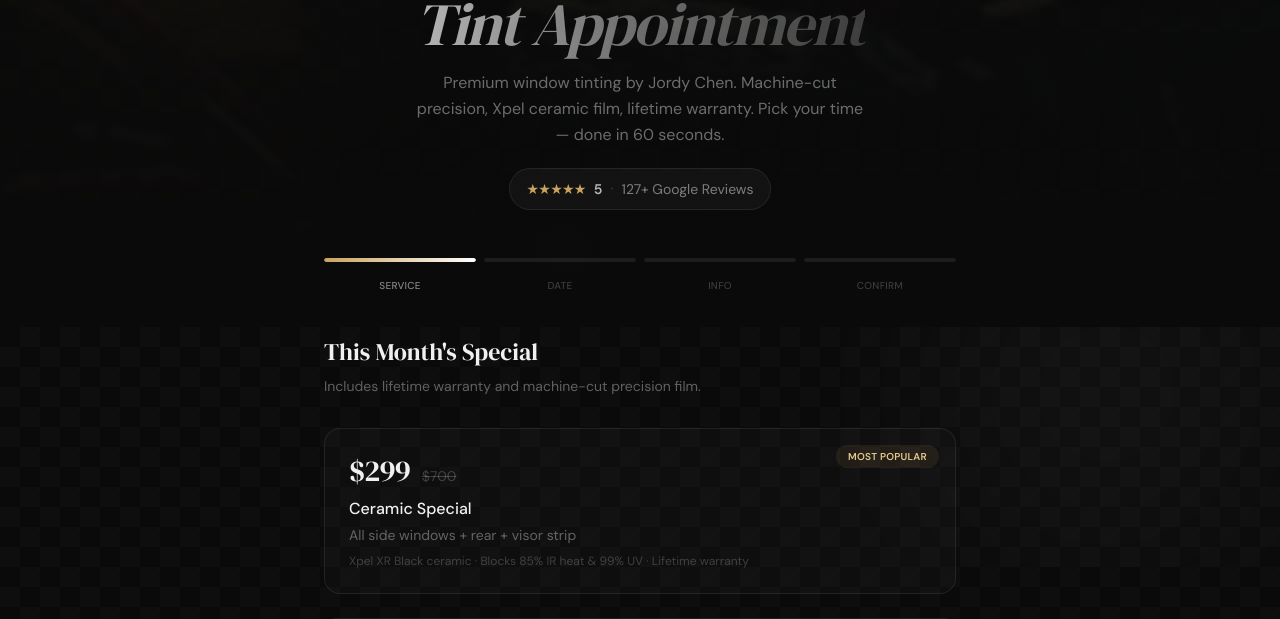
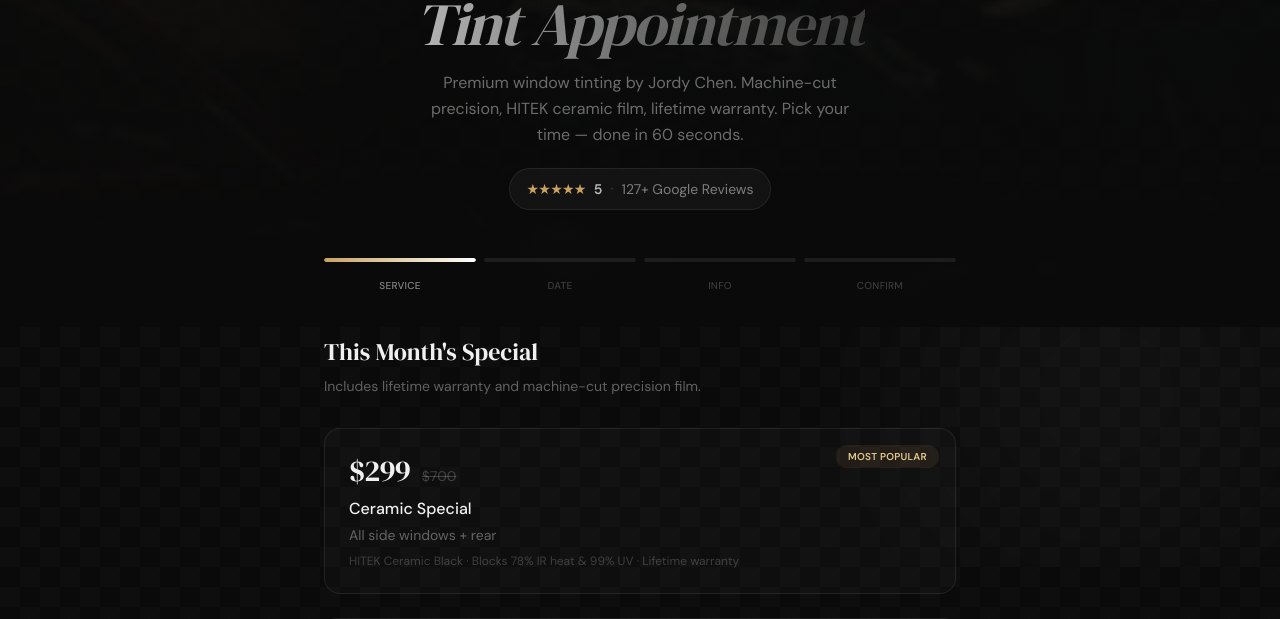
Before and after one commit to rader-jake/purevision-booking, a Next.js app: page / in a window 1280 px wide. Shown: the part 233-852 px from the top of the page. Built offline with nearby package versions, Linux system fonts and the light colour scheme.

Commit message:
changed to Hitek film

```diff
--- a/app/layout.tsx
+++ b/app/layout.tsx
@@ -16,7 +16,7 @@ const display = DM_Serif_Display({
 
 export const metadata: Metadata = {
   title: 'Pure Vision Tints — Book Your Appointment',
-  description: 'Book your ceramic or carbon window tinting appointment at Pure Vision Tints in Hockley, TX. Premium Xpel XR Black ceramic film, machine-cut precision, lifetime warranty.',
+  description: 'Book your ceramic window tinting appointment at Pure Vision Tints in Hockley, TX. Premium HITEK Ceramic Black film, machine-cut precision, lifetime warranty.',
 }
 
 export default function RootLayout({ children }: { children: React.ReactNode }) {
--- a/app/page.tsx
+++ b/app/page.tsx
@@ -66,8 +66,8 @@ export default function BookingPage() {
       name: 'Ceramic Special',
       price: '$299',
       original: '$700',
-      desc: 'All side windows + rear + visor strip',
-      details: 'Xpel XR Black ceramic · Blocks 85% IR heat & 99% UV · Lifetime warranty',
+      desc: 'All side windows + rear',
+      details: 'HITEK Ceramic Black · Blocks 78% IR heat & 99% UV · Lifetime warranty',
       tag: 'Most Popular',
     },
   ]
@@ -225,7 +225,7 @@ export default function BookingPage() {
             <span className="bg-gradient-to-r from-white/70 via-white/40 to-white/20 bg-clip-text text-transparent italic">Tint Appointment</span>
           </h1>
           <p className="text-white/40 text-base max-w-md mx-auto leading-relaxed">
-            Premium window tinting by Jordy Chen. Machine-cut precision, Xpel ceramic film, lifetime warranty. Pick your time — done in 60 seconds.
+            Premium window tinting by Jordy Chen. Machine-cut precision, HITEK ceramic film, lifetime warranty. Pick your time — done in 60 seconds.
           </p>
 
           <a
```
